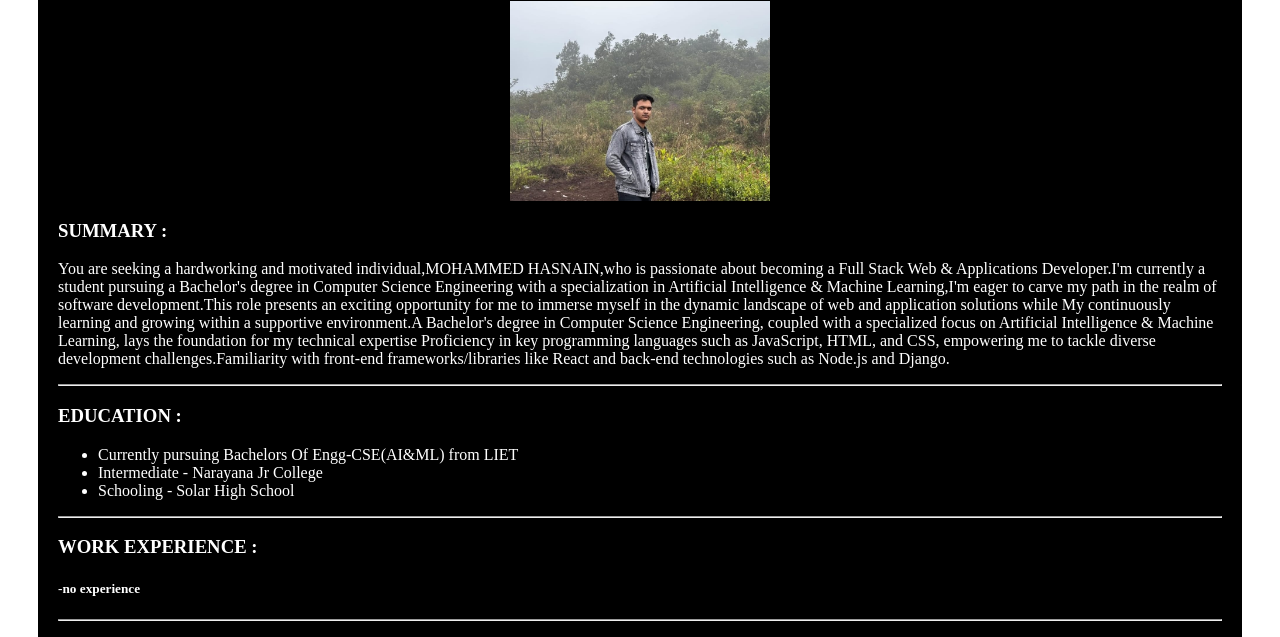
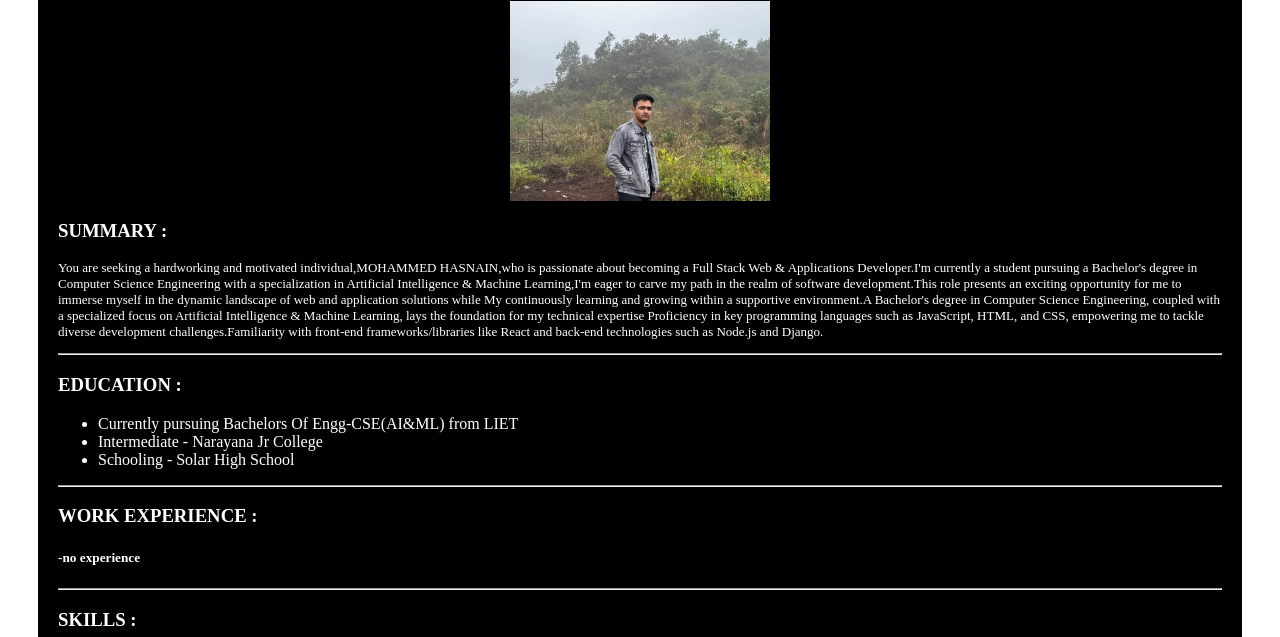
Before and after one commit to MhasnainGIT/html--PORTFOLIO, a plain HTML site: page index.html in a window 1280 px wide. Shown: the part 129-766 px from the top of the page. Drawn offline with Linux system fonts and the light colour scheme.

Commit message:
Update index.html

```diff
--- a/index.html
+++ b/index.html
@@ -22,7 +22,7 @@
     <a href="./my image.png.jpg">
         <img src="./my image.png.jpg" height="200" class="center"></a>
     <h3>SUMMARY :</h3>
-    <p>
+    <p style="font-size: small;">
 
         You are seeking a hardworking and motivated individual,MOHAMMED HASNAIN,who is passionate about becoming a Full Stack Web & Applications Developer.I'm currently a student pursuing a Bachelor's degree in Computer Science Engineering with a specialization in Artificial Intelligence & Machine Learning,I'm eager to carve my path in the realm of software development.This role presents an exciting opportunity for me to immerse myself in the dynamic landscape of web and application solutions while My continuously learning and growing within a supportive environment.A Bachelor's degree in Computer Science Engineering, coupled with a specialized focus on Artificial Intelligence & Machine Learning, lays the foundation for my technical expertise
         Proficiency in key programming languages such as JavaScript, HTML, and CSS, empowering me to tackle diverse development challenges.Familiarity with front-end frameworks/libraries like React and back-end technologies such as Node.js and Django.</p>
```
